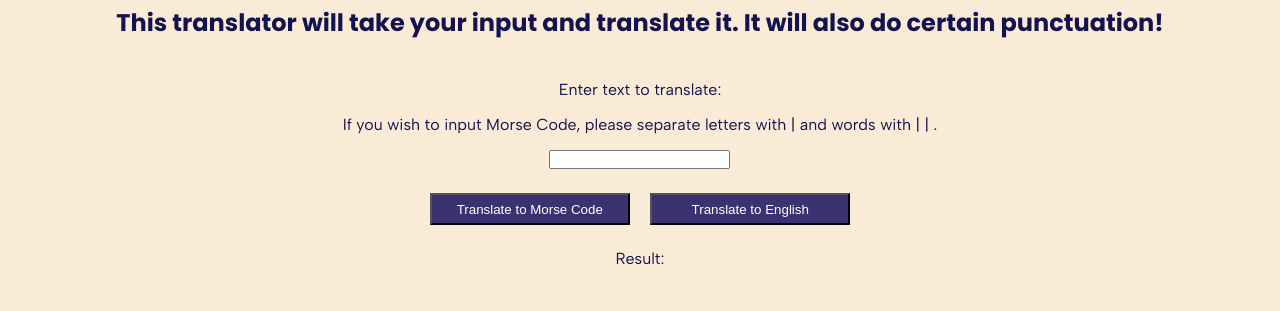
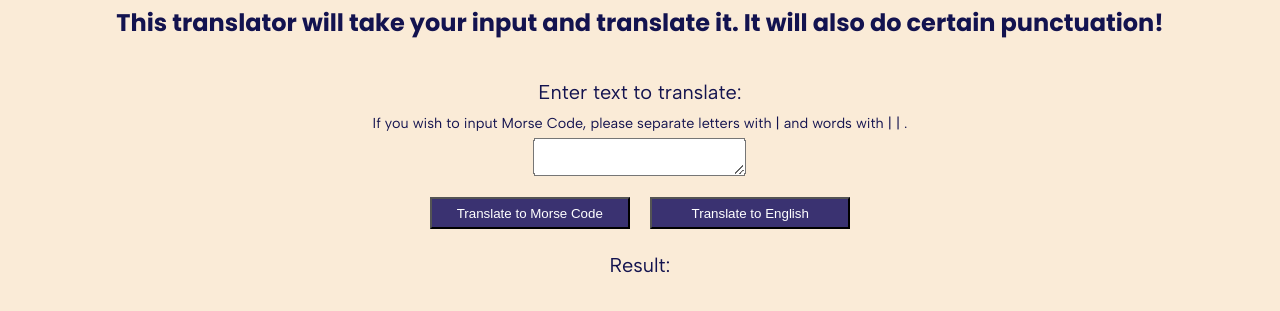
Before and after one commit to emmymitch/morse-code-translator, a website with bundled scripts: page index.html in a window 1280 px wide. Shown: the part 83-394 px from the top of the page. Built offline with nearby package versions, Linux system fonts and the light colour scheme.

Commit message:
Changed input to textarea; adjusted BEM

```diff
--- a/index.html
+++ b/index.html
@@ -16,8 +16,8 @@
     <main class="main">
         <label class="main__page-words" for="inputBox">Enter text to translate:</label>
         <p class="main__label-subtitle">If you wish to input Morse Code, please separate letters with | and words with | | .</p>
-        <input class="main__input-box" type="text" name="inputBox">
-
+        <!-- <input class="main__input-box" type="text" name="inputBox"> -->
+        <textarea name="inputBox" class="main__input-box"></textarea>
         <div class="main__translate-buttons">
             <button class="button" id="buttonEngMorse">Translate to Morse Code</button>
             <button class="button" id="buttonMorseEng">Translate to English</button>
--- a/sass/_layout.scss
+++ b/sass/_layout.scss
@@ -16,7 +16,7 @@ header{
     }
 }
 
-main{
+.main{
     display: flex;
     flex-direction: column;
     justify-content: center;
--- a/sass/_typography.scss
+++ b/sass/_typography.scss
@@ -12,7 +12,7 @@ header{
     }
 }
 
-main{
+.main{
     font-family: $font-body;
     color: $colour-text;
 
--- a/script.js
+++ b/script.js
@@ -2,7 +2,7 @@ import {morseDictionary} from "./javascript/morse-dictionary.js";
 import {translateEnglishToMorse} from "./javascript/english-morse.js";
 import { translateMorseToEnglish } from "./javascript/morse-english.js";
 
-const translatorInput = document.querySelector(".input-box");
+const translatorInput = document.querySelector(".main__input-box");
 const translatorOutput = document.querySelector(".translator-output");
 const EngToMorseButton = document.querySelector("#buttonEngMorse");
 const MorseToEngButton = document.querySelector("#buttonMorseEng");
```
Also changed, not shown: main.css.
